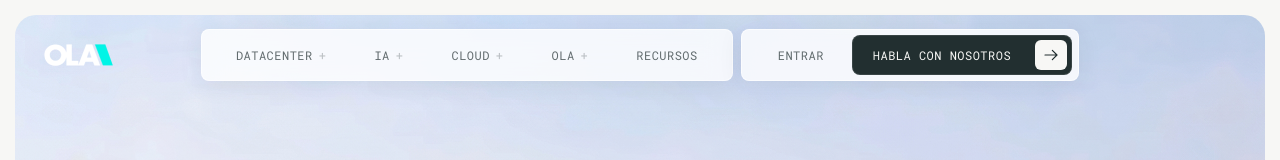
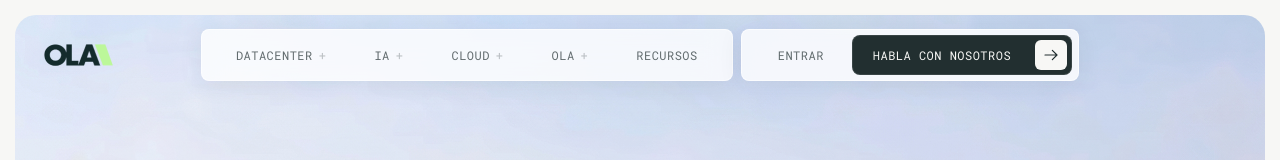
Before and after one commit to cloudindev/oladatacenter, a Next.js app: page / in a window 1280 px wide. Shown: the top 160 px of the page. Built offline with nearby package versions, Linux system fonts and the light colour scheme.

Commit message:
Update brand logo to logo-oladc-g.png

```diff
--- a/src/components/layout/Footer.tsx
+++ b/src/components/layout/Footer.tsx
@@ -58,7 +58,7 @@ export function Footer() {
         <div className="flex flex-col items-start">
           <Link href="/" className="mb-6 block">
             <Image
-              src="/ola-logo.png?v=2"
+              src="/logo-oladc-g.png"
               alt="OLA Datacenter"
               width={1082}
               height={378}
--- a/src/components/layout/Header.tsx
+++ b/src/components/layout/Header.tsx
@@ -138,7 +138,7 @@ export function Header() {
           className={cn("absolute left-0 top-0 h-[52px] flex items-center pointer-events-auto")}
         >
           <Image
-            src="/ola-logo.png?v=2"
+            src="/logo-oladc-g.png"
             alt="OLA Datacenter"
             width={1082}
             height={378}
```
Also changed, not shown: public/logo-oladc-g.png (added), public/ola-logo.png.
